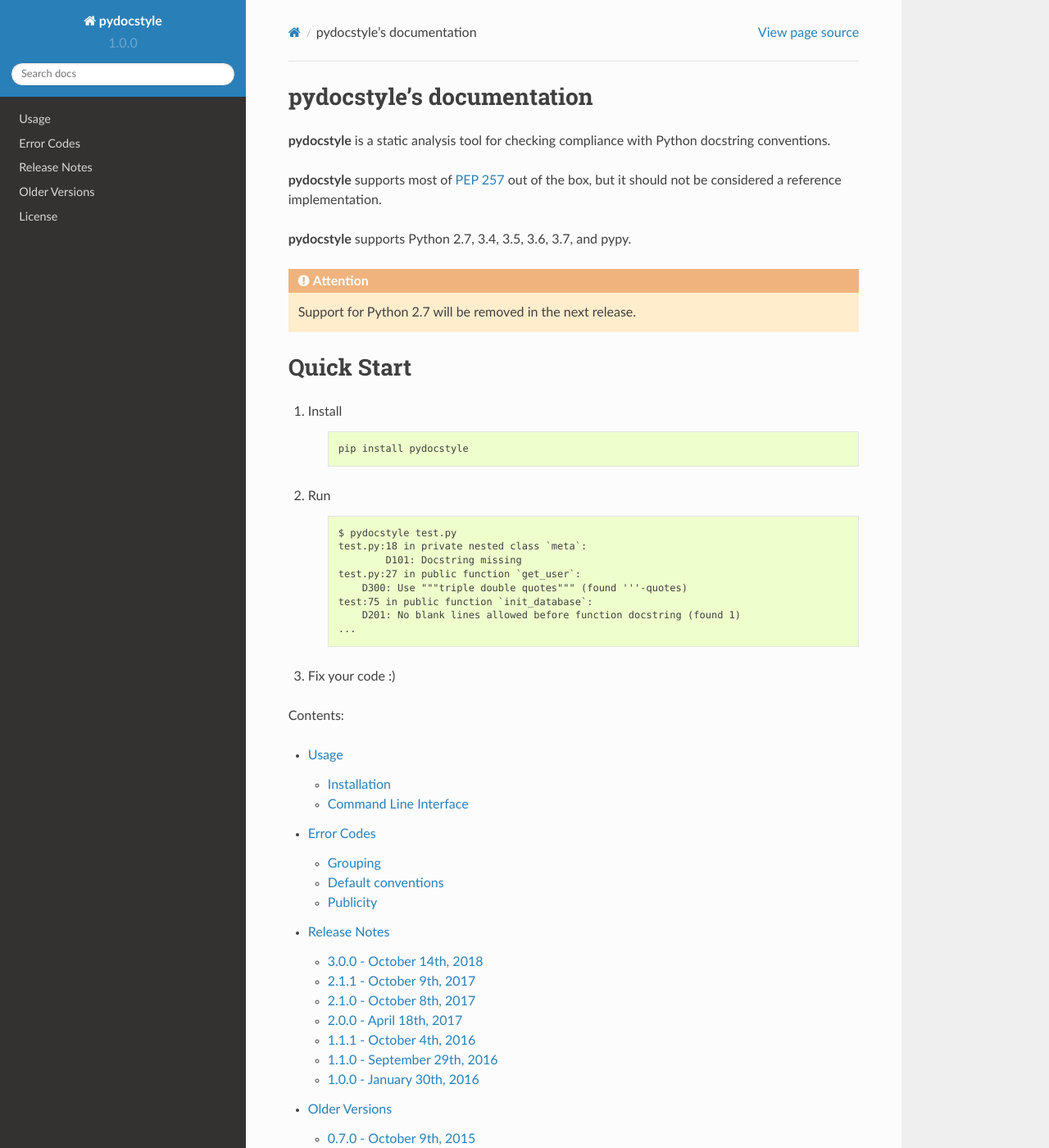
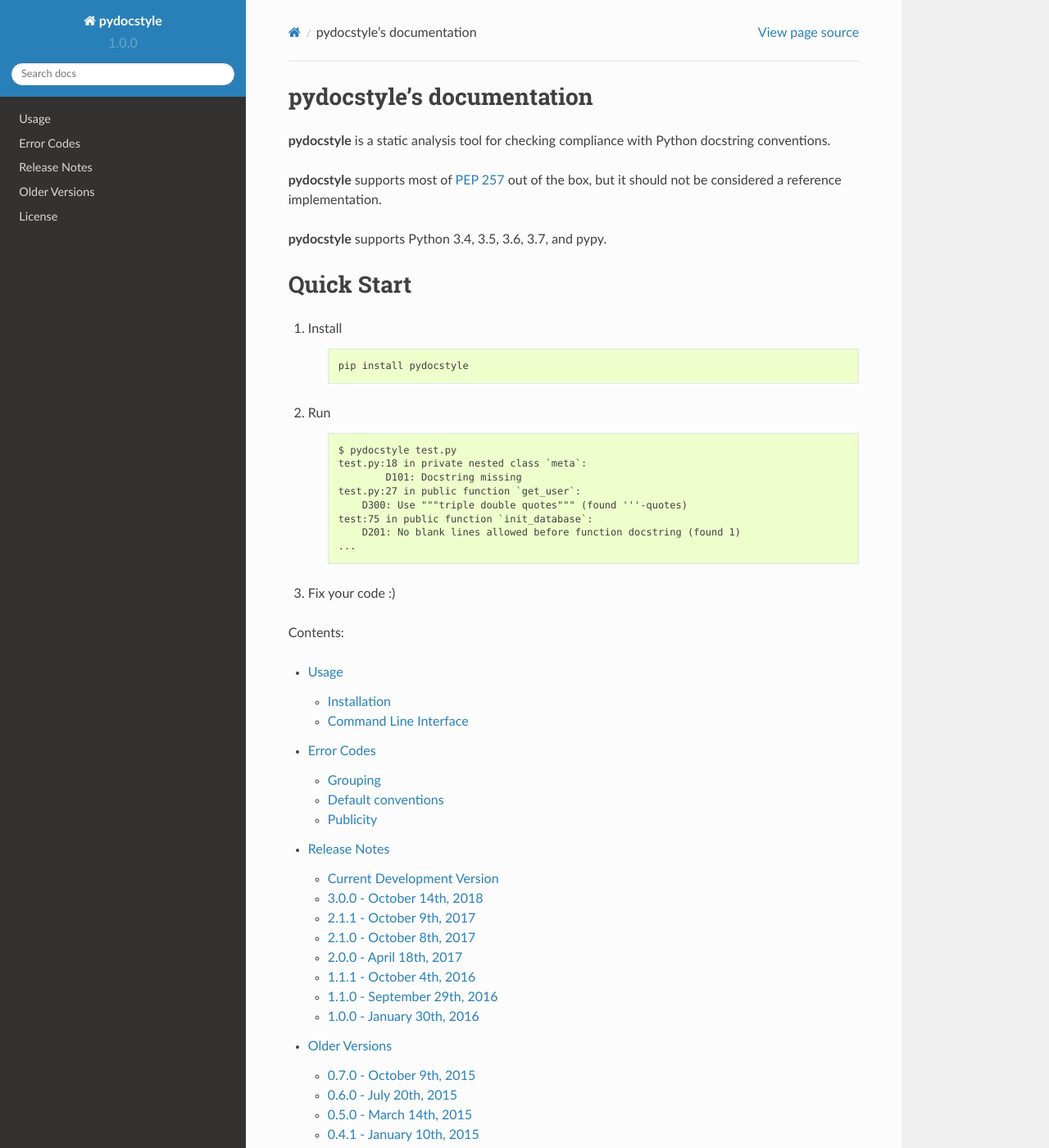
Before and after one commit to PyCQA/pydocstyle, a Sphinx documentation site: the page built from docs/index.rst, in a window 1280 px wide and 1400 px high. Shown: the whole window at 82% size. Built offline with Sphinx 7.4.7 and the Read the Docs theme 2.0.0, drawn with Linux system fonts in a browser that asks for light colours; the version number is read from the project's files by our own code.

Commit message:
Drop support for Python 2.7 and PyPy (#340)
* Drop support for Python 2.7 and PyPy (which implements 2.7).

* Removed pypy from AppVeyor.

* Fixed PR number.

* Fixed tox.ini.

* Reverted overexcited delete in .appveyor.

```diff
--- a/docs/index.rst
+++ b/docs/index.rst
@@ -8,10 +8,7 @@
 `PEP 257 <http://www.python.org/dev/peps/pep-0257/>`_ out of the box, but it
 should not be considered a reference implementation.
 
-**pydocstyle** supports Python 2.7, 3.4, 3.5, 3.6, 3.7, and pypy.
-
-
-.. attention:: Support for Python 2.7 will be removed in the next release.
+**pydocstyle** supports Python 3.4, 3.5, 3.6, 3.7, and pypy.
 
 
 .. include:: quickstart.rst
```
Also changed, not shown: README.rst (+1 -6 lines), docs/release_notes.rst (+7 -0 lines), setup.py (+0 -7 lines), .appveyor.yml, 1 other file.
